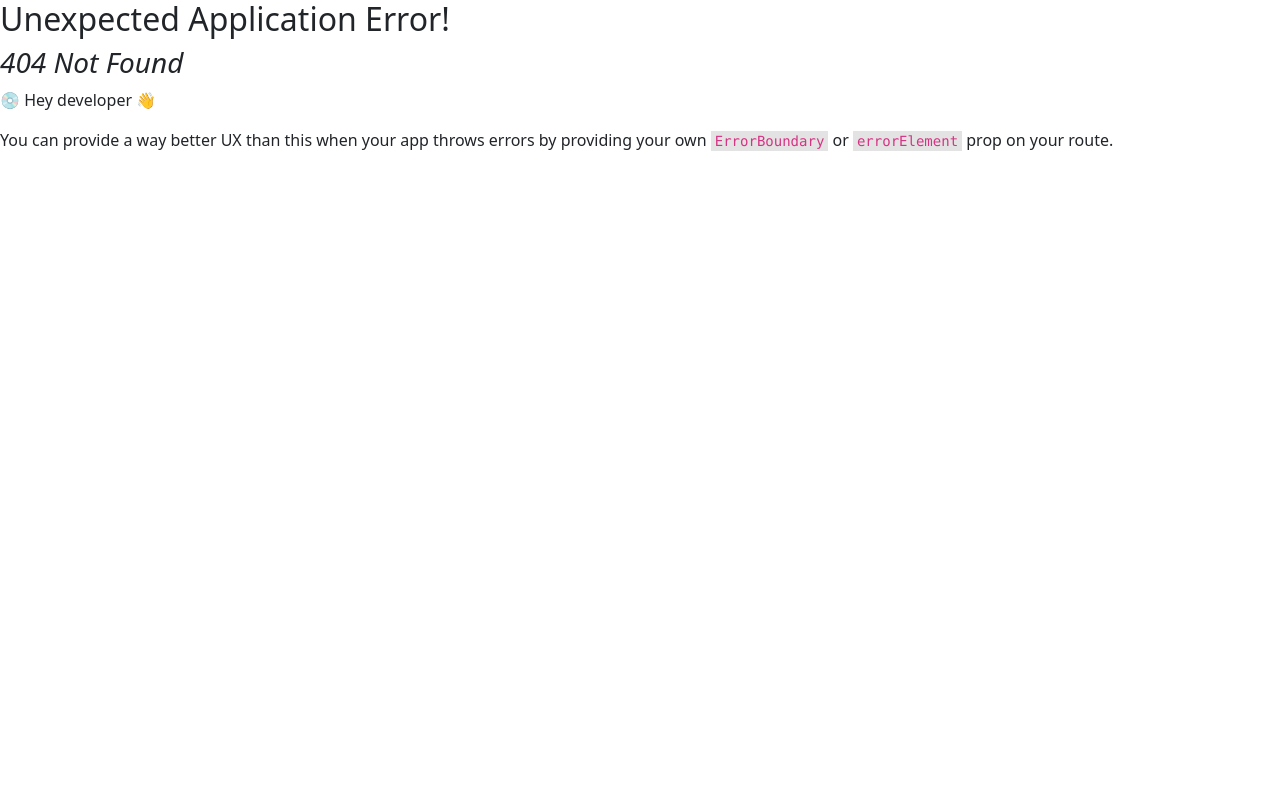
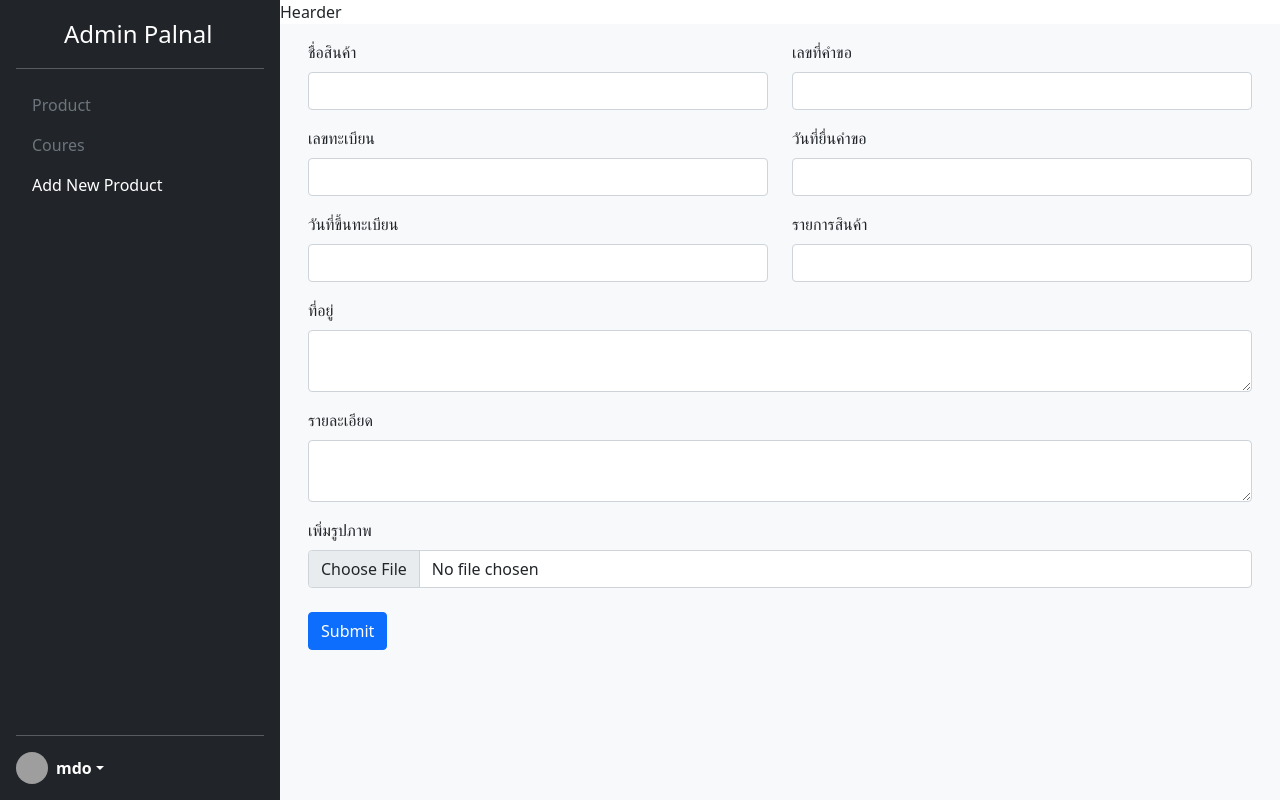
Before and after one commit to methus364/GI, a React (Vite) app: page /admin/addproduct in a window 1280 px wide. Before the commit this address had no page. Built offline with nearby package versions, Linux system fonts and the light colour scheme; grey boxes are pictures that could not be loaded.

Commit message:
Add New AdminPage

```diff
--- a/src/Routes/Approutes.jsx
+++ b/src/Routes/Approutes.jsx
@@ -2,18 +2,21 @@ import { createBrowserRouter, RouterProvider } from 'react-router-dom'
 import LayoutAdmin from '../Layouts/LayoutAdmin'
 import Product from '../page/Admin/Product'
 import Coures from '../page/Admin/Coures'
+import Addproduct from '../page/Admin/Addproduct'
 
 // รวม Router สำหรับเปลี่ยนไปหน้าต่างๆ
 const router = createBrowserRouter([
     {
+      // router ฝั่ง admin
         path: '/admin',
-        // element: <LayoutsAdmin />,
         element: <LayoutAdmin/>,
         children: [
             { index: true, element: <Product/> },
             { path:"coures",element: <Coures/>},
+            { path:"addproduct",element: <Addproduct/>},
         ]
     },
+    // router ฝั่ง user (ยังไม่ทำ)
 ])
 
 const Approutes = () => {
--- /dev/null
+++ b/src/component/admin/Formproduct.jsx
@@ -0,0 +1,111 @@
+
+const Formproduct = () => {
+    return (
+        <>
+            <form>
+                <div className="container">
+                    <div className="row mb-3">
+                        <div className="col">
+                            <label htmlFor="exampleInputEmail1" className="form-label">
+                                ชื่อสินค้า
+                            </label>
+                            <input
+                                type=""
+                                className="form-control"
+                                id=""
+                            />
+                        </div>
+                        <div className="col">
+                            <label htmlFor="exampleInputPassword1" className="form-label">
+                                เลขที่คำขอ
+                            </label>
+                            <input
+                                type=""
+                                className="form-control"
+                                id=""
+                            />
+                        </div>
+                    </div>
+                    <div className="row mb-3">
+                        <div className="col">
+                            <label htmlFor="exampleInputEmail1" className="form-label">
+                                เลขทะเบียน
+                            </label>
+                            <input
+                                type=""
+                                className="form-control"
+                                id=""
+                            />
+                        </div>
+                        <div className="col">
+                            <label htmlFor="exampleInputPassword1" className="form-label">
+                                วันที่ยื่นคำขอ
+                            </label>
+                            <input
+                                type=""
+                                className="form-control"
+                                id=""
+                            />
+                        </div>
+                    </div>
+                    <div className="row mb-3">
+                        <div className="col">
+                            <label htmlFor="exampleInputEmail1" className="form-label">
+                                วันที่ขึ้นทะเบียน
+                            </label>
+                            <input
+                                type=""
+                                className="form-control"
+                                id=""
+                            />
+                        </div>
+                        <div className="col">
+                            <label htmlFor="exampleInputPassword1" className="form-label">
+                                รายการสินค้า
+                            </label>
+                            <input
+                                type=""
+                                className="form-control"
+                                id=""
+                            />
+                        </div>
+                    </div>
+                    <div className="mb-3">
+                        <label htmlFor="exampleInputPassword1" className="form-label">
+                            ที่อยู่
+                        </label>
+                        <textarea
+                            type=""
+                            className="form-control"
+                            id=""
+                        />
+                    </div>
+                    <div className="mb-3">
+                        <label htmlFor="exampleInputPassword1" className="form-label">
+                            รายละเอียด
+                        </label>
+                        <textarea
+                            type=""
+                            className="form-control"
+                            id=""
+                        />
+                    </div>
+                    <div className=" mb-3">
+                        <label htmlFor="exampleInputPassword1" className="form-label">
+                            เพิ่มรูปภาพ
+                        </label>
+                        <input type="file" className="form-control" id="inputGroupFile02" />
+                    </div>
+                    {/* ปุ่มยืนยันส่งฟรอม */}
+                    <button type="submit" className="btn btn-primary mt-2">
+                        Submit
+                    </button>
+                </div>
+
+
+            </form>
+        </>
+    )
+}
+
+export default Formproduct
--- a/src/component/admin/Menubar.jsx
+++ b/src/component/admin/Menubar.jsx
@@ -40,6 +40,18 @@ const Menubar = () => {
                                     : 'text-decoration-none text-secondary px-3 py-2 d-flex align-items-center rounded hover-bg-dark hover-text-white'
                             }>
                             Coures
+                        </NavLink>
+                    </li>
+                    <li className="nav-item">
+                        <NavLink
+                            to={'addproduct'}
+                            end
+                            className={({ isActive }) =>
+                                isActive
+                                    ? 'text-decoration-none bg-dark text-white px-3 py-2 d-flex align-items-center rounded'
+                                    : 'text-decoration-none text-secondary px-3 py-2 d-flex align-items-center rounded hover-bg-dark hover-text-white'
+                            }>
+                            Add New Product
                         </NavLink>
                     </li>
                 </ul>
--- /dev/null
+++ b/src/component/admin/ProductList.jsx
@@ -0,0 +1,10 @@
+
+const ProductList = () => {
+  return (
+    <div>
+
+    </div>
+  )
+}
+
+export default ProductList
--- /dev/null
+++ b/src/page/Admin/Addproduct.jsx
@@ -0,0 +1,11 @@
+import Formproduct from "../../component/admin/Formproduct"
+
+const Addproduct = () => {
+    return (
+        <>
+            <Formproduct/>
+        </>
+    )
+}
+
+export default Addproduct
--- a/src/page/Admin/Product.jsx
+++ b/src/page/Admin/Product.jsx
@@ -1,8 +1,9 @@
+import ProductList from "../../component/admin/ProductList"
 
 const Product = () => {
   return (
     <div>
-      Product
+      <ProductList/>
     </div>
   )
 }
```
